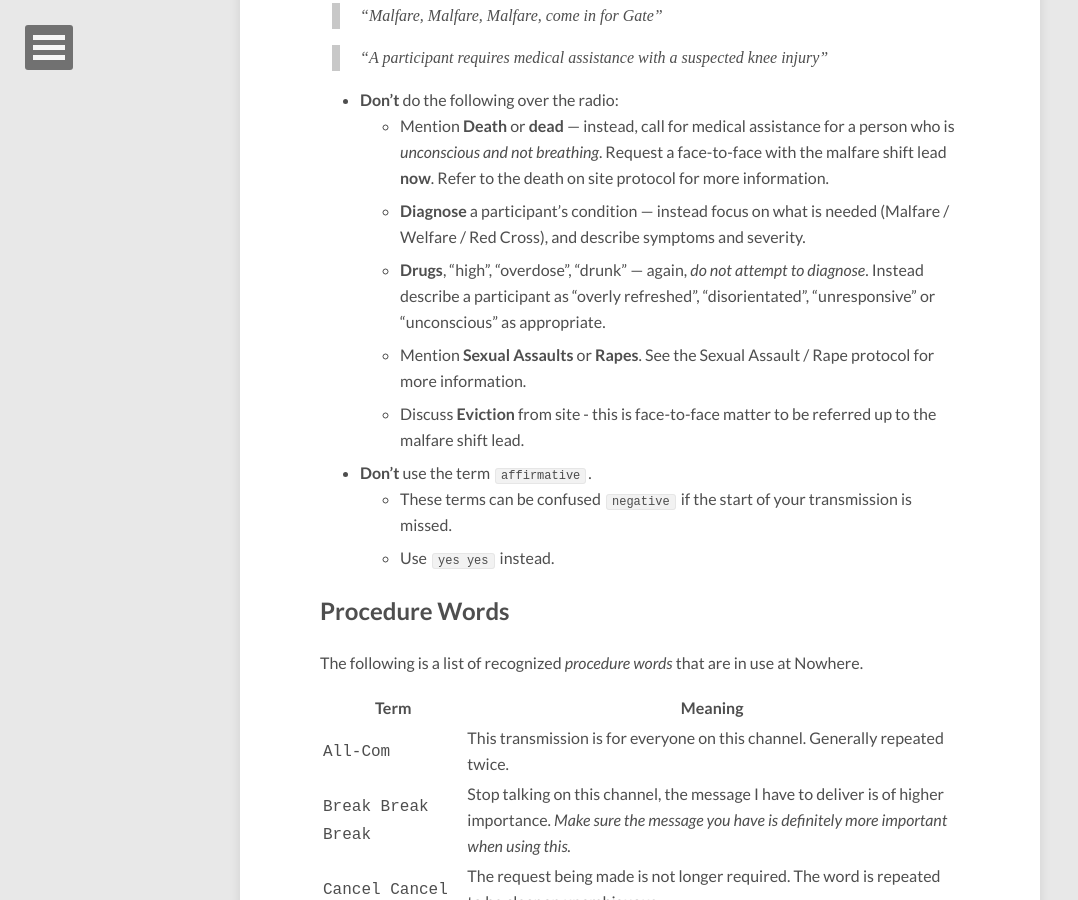
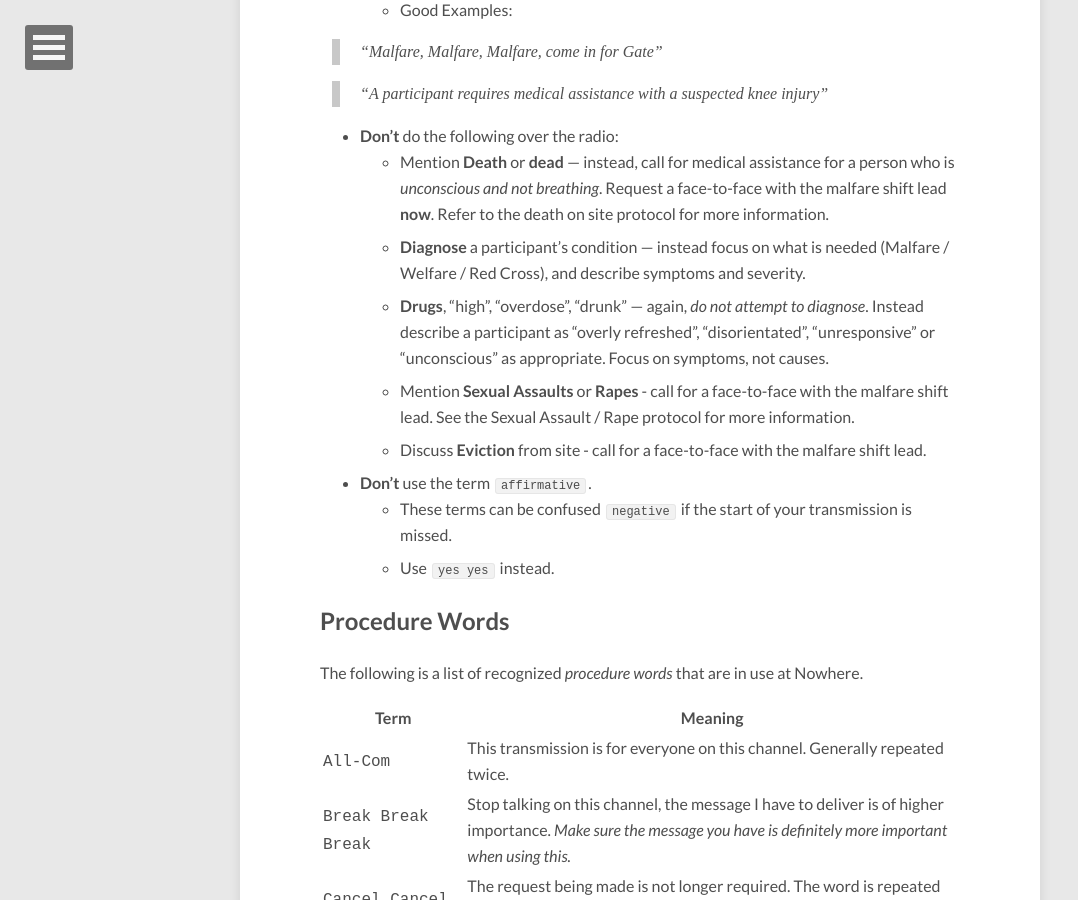
Before and after one commit to goingnowhere/malfare-protocols, a Jekyll site: the page built from protocols/en/radio_protocol/index.md, in a window 1280 px wide and 900 px high, scrolled down 1518 px. Shown: the whole window, without its empty margins (0-1078 px from the left). Built offline with Jekyll 4.4.1, drawn with Linux system fonts in a browser that asks for light colours; nearby versions of some CDN libraries; comment, search, counter and statistics services are not loaded.

Commit message:
Update index.md

```diff
--- a/protocols/en/radio_protocol/index.md
+++ b/protocols/en/radio_protocol/index.md
@@ -37,9 +37,13 @@ comments: true
     - **Pause** for one second.
     - **Speak** briefly and clearly.
     - **Release** the push-to-talk button.
+
 - **Do** be clear and concise.
+
 - **Don't** use operational event-time channels for social use.
+
 - **Don't** use profanity of any kind on operational event-time channels.
+
 - **Don't** use names or personally identifiable information on the radio.
     - Bad Examples:
 
@@ -56,9 +60,9 @@ comments: true
 - **Don't** do the following over the radio:
     - Mention **Death** or **dead** — instead, call for medical assistance for a person who is *unconscious and not breathing*. Request a face-to-face with the malfare shift lead **now**. Refer to the death on site protocol for more information.
     - **Diagnose** a participant's condition — instead focus on what is needed (Malfare / Welfare / Red Cross), and describe symptoms and severity.
-    - **Drugs**, "high", "overdose", "drunk" — again, *do not attempt to diagnose*. Instead describe a participant as "overly refreshed", "disorientated", "unresponsive" or "unconscious" as appropriate.
-    - Mention **Sexual Assaults** or **Rapes**. See the Sexual Assault / Rape protocol for more information.
-    - Discuss **Eviction** from site - this is face-to-face matter to be referred up to the malfare shift lead.
+    - **Drugs**, "high", "overdose", "drunk" — again, *do not attempt to diagnose*. Instead describe a participant as "overly refreshed", "disorientated", "unresponsive" or "unconscious" as appropriate. Focus on symptoms, not causes.
+    - Mention **Sexual Assaults** or **Rapes** - call for a face-to-face with the malfare shift lead. See the Sexual Assault / Rape protocol for more information.
+    - Discuss **Eviction** from site - call for a face-to-face with the malfare shift lead.
 
 - **Don't** use the term `affirmative`.
     - These terms can be confused `negative` if the start of your transmission is missed.
```
